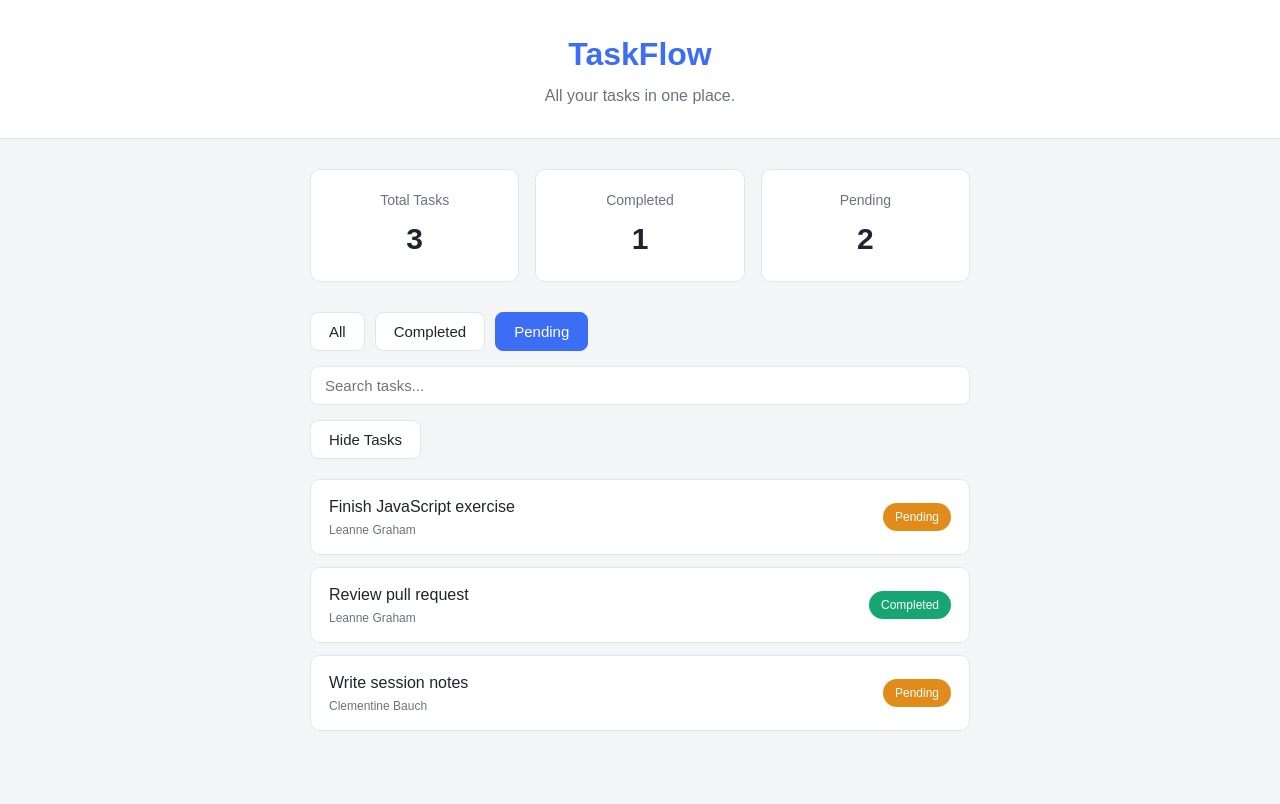
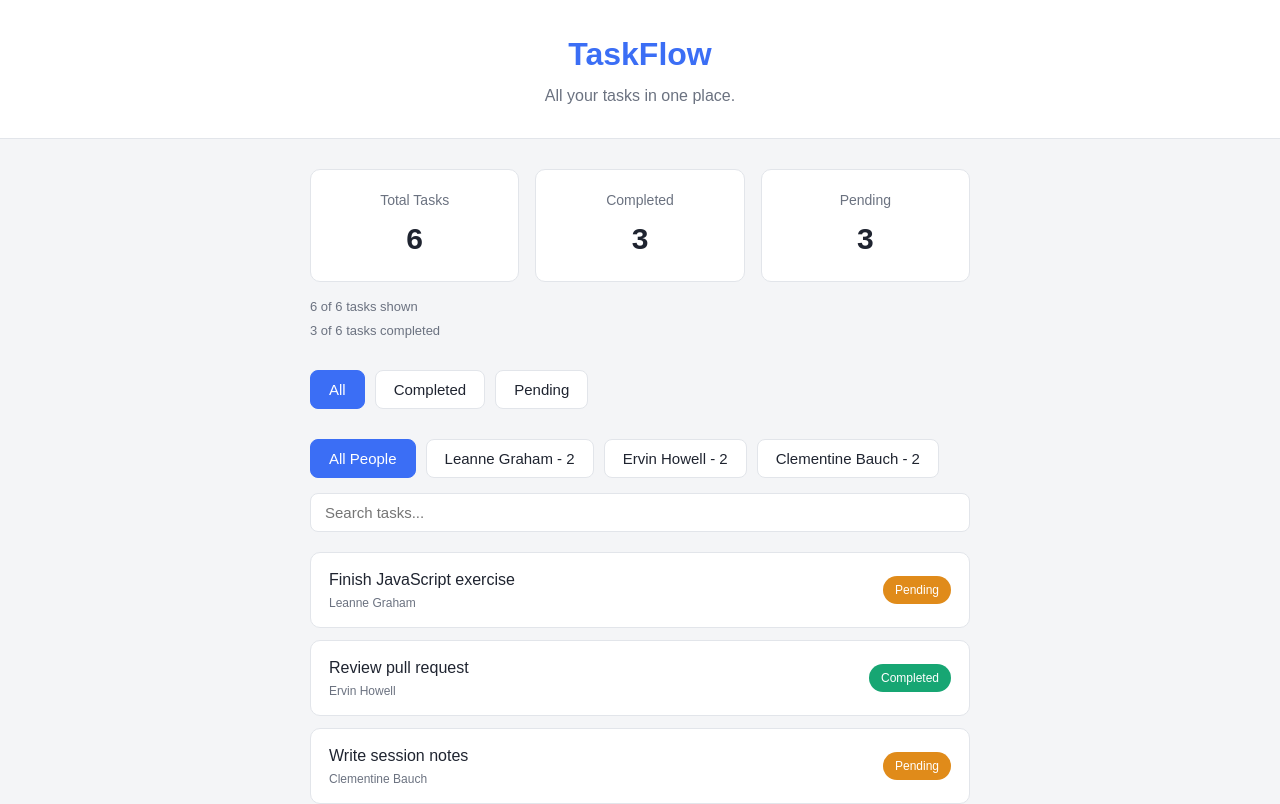
Before and after one commit to b4f-cohort8-salamiyah/b4f-cohort8-salamiyah-react-2026, a React (Vite) app: page / in a window 1280 px wide. Shown: the top 804 px of the page. Built offline with nearby package versions, Linux system fonts and the light colour scheme.

Commit message:
:construction: Session 07 Teamwork

```diff
--- a/src/App.tsx
+++ b/src/App.tsx
@@ -2,12 +2,43 @@ import { ChangeEvent, useState } from "react";
 import Header from "./components/Header";
 import StatCard from "./components/StatCard";
 import TaskItem from "./components/TaskItem";
+import PersonSummary from "./components/PersonSummary";
+// import SectionTitle from "./components/SectionTitle";
+// import PersonSummary from "./components/PersonSummary";
+
+interface Task {
+  id: number;
+  userId: number;
+  title: string;
+  completed: boolean;
+}
+
+interface User {
+  id: number;
+  name: string;
+}
+
+const tasks: Task[] = [
+  { id: 1, userId: 1, title: "Finish JavaScript exercise", completed: false },
+  { id: 2, userId: 2, title: "Review pull request", completed: true },
+  { id: 3, userId: 3, title: "Write session notes", completed: false },
+  { id: 4, userId: 1, title: "Update project README", completed: true },
+  { id: 5, userId: 2, title: "Fix search bug", completed: false },
+  { id: 6, userId: 3, title: "Plan sprint review", completed: true },
+];
+
+const users: User[] = [
+  { id: 1, name: "Leanne Graham" },
+  { id: 2, name: "Ervin Howell" },
+  { id: 3, name: "Clementine Bauch" },
+];
+
+type FilterStatus = "all" | "completed" | "pending";
 
 function App() {
-  // const currentFilter = "all";
-  const [currentFilter, setCurrentFilter] = useState("pending");
+  const [currentFilter, setCurrentFilter] = useState<FilterStatus>("all");
   const [searchText, setSearchText] = useState("");
-  const [showTasks, setShowTasks] = useState(true);
+  const [selectedUserId] = useState(0);
 
   function handleShowAll() {
     setCurrentFilter("all");
@@ -25,19 +56,72 @@ function App() {
     setSearchText(event.target.value);
   }
 
-  function handleShowTasks() {
-    setShowTasks(!showTasks);
+  function getOwnerName(userId: number): string {
+    const user = users.find(function (user) {
+      return user.id === userId;
+    });
+
+    if (user) {
+      return user.name;
+    }
+
+    return "Unknown person";
   }
+
+  const totalCount = tasks.length;
+
+  const completedCount = tasks.reduce((count, task) => {
+    if (task.completed) {
+      return count + 1;
+    }
+
+    return count;
+  }, 0);
+
+  const pendingCount = totalCount - completedCount;
+
+  const search = searchText.toLowerCase();
+  const visibleTasks = tasks.filter((task) => {
+    let matchesFilter = false;
+
+    if (currentFilter === "all") {
+      matchesFilter = true;
+    } else if (currentFilter === "completed" && task.completed) {
+      matchesFilter = true;
+    } else if (currentFilter === "pending" && !task.completed) {
+      matchesFilter = true;
+    }
+
+    const title = task.title.toLowerCase();
+    const matchesSearch = title.includes(search);
+
+    let matchesPerson = false;
+
+    if (selectedUserId === 0) {
+      matchesPerson = true;
+    } else if (selectedUserId === task.userId) {
+      matchesPerson = true;
+    }
+
+    return matchesFilter && matchesSearch && matchesPerson;
+  });
 
   return (
     <div>
       <Header />
       <main className="container">
         <section className="stats">
-          <StatCard label="Total Tasks" value={3} />
-          <StatCard label="Completed" value={1} />
-          <StatCard label="Pending" value={2} />
+          <StatCard label="Total Tasks" value={totalCount} />
+          <StatCard label="Completed" value={completedCount} />
+          <StatCard label="Pending" value={pendingCount} />
         </section>
+
+        <p className="visible-count">
+          {visibleTasks.length} of {tasks.length} tasks shown
+        </p>
+        <p className="progress">
+          {completedCount} of {totalCount} tasks completed
+        </p>
 
         <section className="filters">
           <button
@@ -60,6 +144,26 @@ function App() {
           </button>
         </section>
 
+        <section className="filters">
+          <button
+            className={`filter-button ${selectedUserId === 0 ? "active" : ""} `}
+          >
+            All People
+          </button>
+          {users.map((user) => {
+            const personTaskCount = tasks.filter(
+              (task) => task.userId === user.id,
+            ).length;
+
+            if (personTaskCount === 0) {
+              return null;
+            }
+
+            return (
+              <PersonSummary name={user.name} taskCount={personTaskCount} />
+            );
+          })}
+        </section>
         <section className="search">
           <input
             type="text"
@@ -68,40 +172,27 @@ function App() {
             value={searchText}
             onChange={handleSearchChange}
           />
-
-          {searchText !== "" ? (
-            <p className="search-feedback">Searching for: {searchText}</p>
-          ) : null}
         </section>
 
-        <button className="toggle-tasks-button" onClick={handleShowTasks}>
-          {showTasks ? "Hide Tasks" : "Show Tasks"}
-        </button>
+        <ul className="task-list">
+          {visibleTasks.map((task) => {
+            const statusText = task.completed ? "Completed" : "Pending";
+            const statusClass = task.completed ? "completed" : "pending";
 
-        {showTasks ? (
-          <ul className="task-list">
-            <TaskItem
-              title="Finish JavaScript exercise"
-              ownerName="Leanne Graham"
-              statusText="Pending"
-              statusClass="pending"
-            />
+            return (
+              <TaskItem
+                title={task.title}
+                ownerName={getOwnerName(task.userId)}
+                statusText={statusText}
+                statusClass={statusClass}
+              />
+            );
+          })}
+        </ul>
 
-            <TaskItem
-              title="Review pull request"
-              ownerName="Leanne Graham"
-              statusText="Completed"
-              statusClass="completed"
-            />
-
-            <TaskItem
-              title="Write session notes"
-              ownerName="Clementine Bauch"
-              statusText="Pending"
-              statusClass="pending"
-            />
-          </ul>
-        ) : null}
+        {/* <PersonSummary name="Leanne Graham" taskCount={1} />
+        <PersonSummary name="Ervin Howell" taskCount={1} />
+        <PersonSummary name="Clementine Bauch" taskCount={1} /> */}
       </main>
     </div>
   );
--- /dev/null
+++ b/src/components/PersonSummary.tsx
@@ -0,0 +1,15 @@
+interface PersonSummaryProps {
+  name: string;
+  taskCount: number;
+}
+
+function PersonSummary(props: PersonSummaryProps) {
+  return (
+    <button className="filter-button">{props.name} - {props.taskCount}</button>
+    // <p>
+    //   {props.name} - {props.taskCount} tasks
+    // </p>
+  );
+}
+
+export default PersonSummary;
--- /dev/null
+++ b/src/components/SectionTitle.tsx
@@ -0,0 +1,15 @@
+interface SectionTitleProps {
+  title: string;
+  subtitle: string;
+}
+
+function SectionTitle(props: SectionTitleProps) {
+  return (
+    <div>
+      <h2>{props.title}</h2>
+      <p>{props.subtitle}</p>
+    </div>
+  );
+}
+
+export default SectionTitle;
--- a/src/index.css
+++ b/src/index.css
@@ -200,3 +200,22 @@ body {
 .toggle-tasks-button:hover {
   border-color: #3b6ef5;
 }
+
+.search-input:focus {
+  border-color: #3b6ef5;
+  outline: none;
+}
+
+/* ---------- Derived counts / progress ---------- */
+
+.visible-count {
+  color: #6b7280;
+  font-size: 13px;
+  margin-top: 15px;
+}
+
+.progress {
+  color: #6b7280;
+  font-size: 13px;
+  margin-top: 4px;
+}
```
